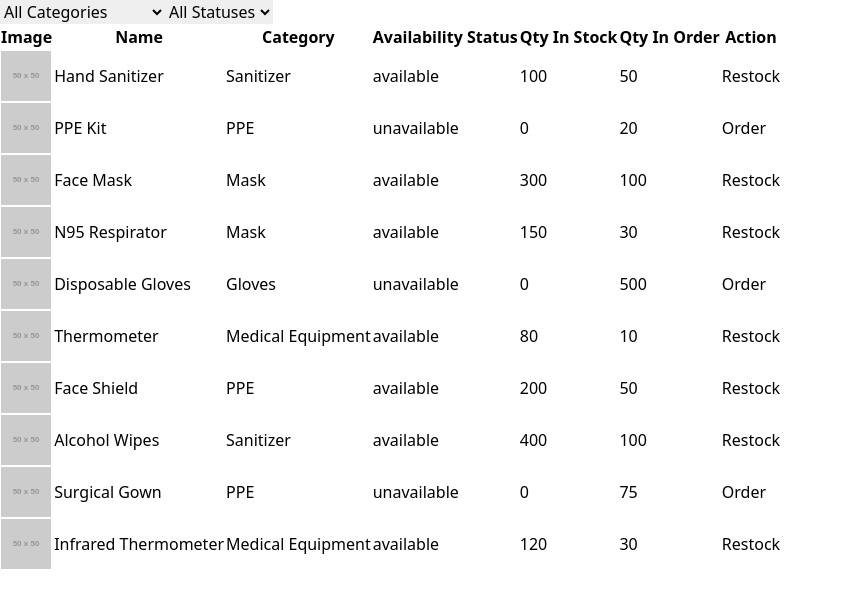
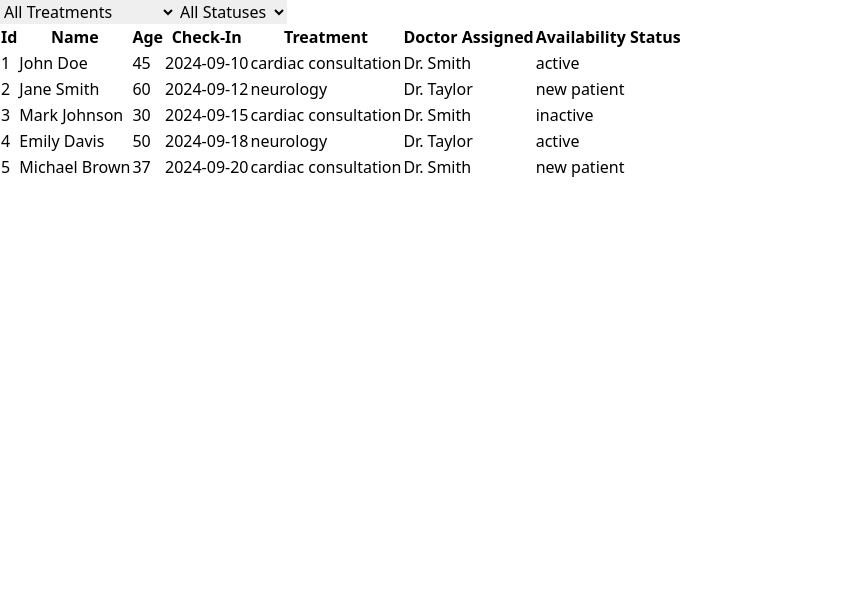
Before and after one commit to AjayPrajapathi/Hospital-Management, a React (Create React App) app in the folder client/: page / in a window 1280 px wide. Shown: the top 608 px of the page, without its empty margins (0-843 px from the left). Built offline with nearby package versions, Linux system fonts and the light colour scheme.

Commit message:
Patient list is completed with all functions

```diff
--- a/client/src/App.js
+++ b/client/src/App.js
@@ -1,6 +1,7 @@
 // import DoctorList from './Components/Doctor/DoctorList';
 import DoctorsList from './Components/Doctor/DoctorsList';
 import Inventory from './Components/Inventory/Inventory';
+import PatientList from './Components/Patient/PatientList';
 
 
 // import LoginPage from './Components/Homepage/LoginPage';
@@ -10,7 +11,8 @@ function App() {
     // <LoginPage />
 
     // <DoctorsList/>
-    <Inventory/>
+    // <Inventory/>
+    <PatientList/>
 
 
   );
--- /dev/null
+++ b/client/src/Components/DummyData/patientData.js
@@ -0,0 +1,52 @@
+export const patientsData = [
+    {
+      id: 1,
+      name: "John Doe",
+      age: 45,
+      checkIn: "2024-09-10",
+      treatment: "cardiac consultation",
+      doctorAssigned: "Dr. Smith",
+      availabilityStatus: "active",
+      room: "Room 101"
+    },
+    {
+      id: 2,
+      name: "Jane Smith",
+      age: 60,
+      checkIn: "2024-09-12",
+      treatment: "neurology",
+      doctorAssigned: "Dr. Taylor",
+      availabilityStatus: "new patient",
+      room: "Room 102"
+    },
+    {
+      id: 3,
+      name: "Mark Johnson",
+      age: 30,
+      checkIn: "2024-09-15",
+      treatment: "cardiac consultation",
+      doctorAssigned: "Dr. Smith",
+      availabilityStatus: "inactive",
+      room: "Room 103"
+    },
+    {
+      id: 4,
+      name: "Emily Davis",
+      age: 50,
+      checkIn: "2024-09-18",
+      treatment: "neurology",
+      doctorAssigned: "Dr. Taylor",
+      availabilityStatus: "active",
+      room: "Room 104"
+    },
+    {
+      id: 5,
+      name: "Michael Brown",
+      age: 37,
+      checkIn: "2024-09-20",
+      treatment: "cardiac consultation",
+      doctorAssigned: "Dr. Smith",
+      availabilityStatus: "new patient",
+      room: "Room 105"
+    }
+  ];
--- /dev/null
+++ b/client/src/Components/Patient/PatientList.jsx
@@ -0,0 +1,88 @@
+import React, { useState, useEffect } from "react";
+import { patientsData } from "../DummyData/patientData";
+
+export default function PatientList() {
+  const [patients, setPatients] = useState([]);
+  const [filteredPatients, setFilteredPatients] = useState([]);
+  const [selectedTreatment, setSelectedTreatment] = useState("");
+  const [selectedStatus, setSelectedStatus] = useState("");
+
+  useEffect(() => {
+    setPatients(patientsData); // Initialize patients data
+    setFilteredPatients(patientsData); // Initialize filtered patients with all patients
+  }, []);
+
+  useEffect(() => {
+    let updatedPatients = patients;
+
+    if (selectedTreatment) {
+      updatedPatients = updatedPatients.filter(
+        (patient) => patient.treatment === selectedTreatment
+      );
+    }
+
+    if (selectedStatus) {
+      updatedPatients = updatedPatients.filter(
+        (patient) => patient.availabilityStatus === selectedStatus
+      );
+    }
+
+    setFilteredPatients(updatedPatients); // Update the filtered list
+  }, [selectedTreatment, selectedStatus, patients]);
+
+  return (
+    <div className="Patient">
+      <div>
+        <select
+          id="Treatment"
+          value={selectedTreatment}
+          onChange={(e) => setSelectedTreatment(e.target.value)}
+        >
+          <option value="">All Treatments</option>
+          <option value="cardiac consultation">Cardiac Consultation</option>
+          <option value="neurology">Neurology</option>
+        </select>
+
+        <select
+          id="Status"
+          value={selectedStatus}
+          onChange={(e) => setSelectedStatus(e.target.value)}
+        >
+          <option value="">All Statuses</option>
+          <option value="active">Active</option>
+          <option value="new patient">New Patient</option>
+          <option value="inactive">Inactive</option>
+        </select>
+      </div>
+
+      <div>
+        <table border="1">
+          <thead>
+            <tr>
+              <th>Id</th>
+              <th>Name</th>
+              <th>Age</th>
+              <th>Check-In</th>
+              <th>Treatment</th>
+              <th>Doctor Assigned</th>
+              <th>Availability Status</th>
+            </tr>
+          </thead>
+          <tbody>
+            {filteredPatients.map((patient) => (
+              <tr key={patient.id}>
+                <td>{patient.id}</td>
+                <td>{patient.name}</td>
+                <td>{patient.age}</td>
+                <td>{patient.checkIn}</td>
+                <td>{patient.treatment}</td>
+                <td>{patient.doctorAssigned}</td>
+                <td>{patient.availabilityStatus}</td>
+              </tr>
+            ))}
+          </tbody>
+        </table>
+      </div>
+    </div>
+  );
+}
```
